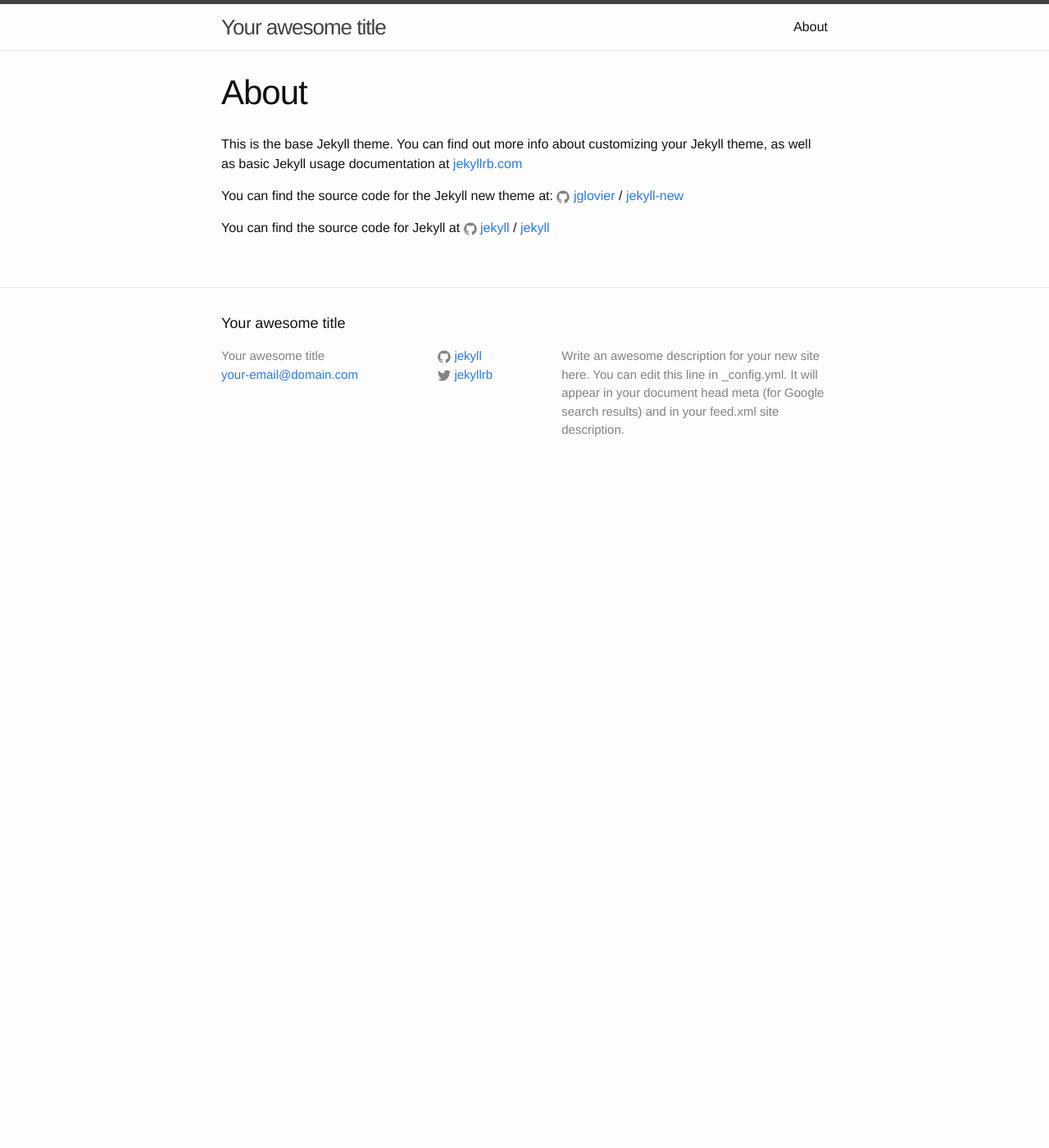
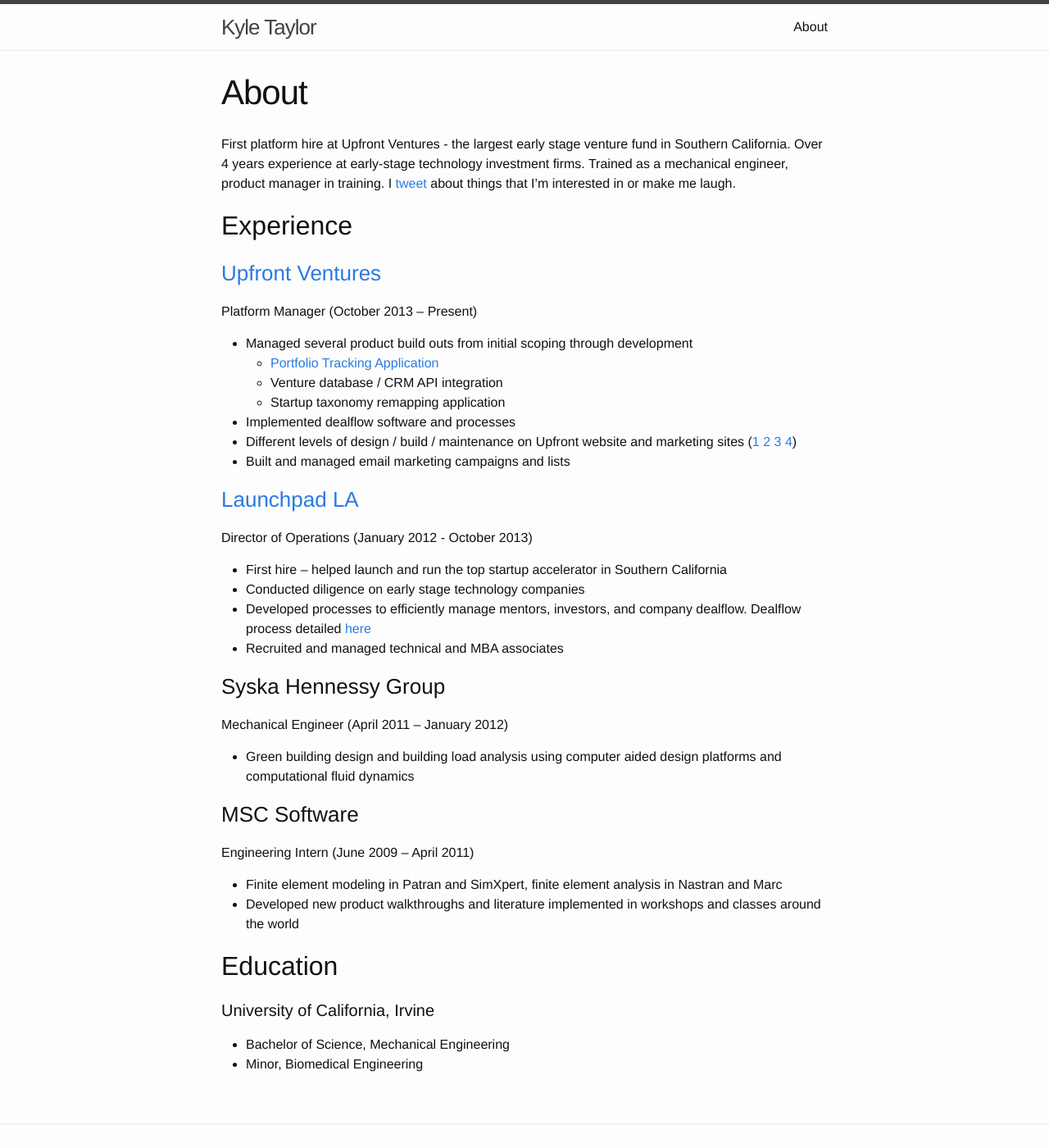
Before and after one commit to kftaylor/kftaylor.github.io, a Jekyll site: the page built from about.md, in a window 1280 px wide and 1400 px high. Shown: the whole window at 82% size. Built offline with Jekyll 4.4.1, drawn with Linux system fonts in a browser that asks for light colours; some of the changed text lies outside the part shown.

```diff
--- a/_config.yml
+++ b/_config.yml
@@ -6,16 +6,14 @@
 # 'jekyll serve'. If you change this file, please restart the server process.
 
 # Site settings
-title: Your awesome title
-email: your-email@domain.com
+title: Kyle Taylor
+email: taylor.k.f@gmail.com
 description: > # this means to ignore newlines until "baseurl:"
-  Write an awesome description for your new site here. You can edit this
-  line in _config.yml. It will appear in your document head meta (for
-  Google search results) and in your feed.xml site description.
+  Los Angeles, CA
 baseurl: "" # the subpath of your site, e.g. /blog
-url: "http://yourdomain.com" # the base hostname & protocol for your site
-twitter_username: jekyllrb
-github_username:  jekyll
+url: "http://kftaylor.github.io/" # the base hostname & protocol for your site
+twitter_username: kftaylor
+github_username:  kftaylor
 
 # Build settings
 markdown: kramdown
--- a/_includes/footer.html
+++ b/_includes/footer.html
@@ -7,8 +7,7 @@
     <div class="footer-col-wrapper">
       <div class="footer-col footer-col-1">
         <ul class="contact-list">
-          <li>{{ site.title }}</li>
-          <li><a href="mailto:{{ site.email }}">{{ site.email }}</a></li>
+          <li>{% include icon-twitter.html username=site.twitter_username %}</li>
         </ul>
       </div>
 
@@ -16,20 +15,20 @@
         <ul class="social-media-list">
           {% if site.github_username %}
           <li>
-            {% include icon-github.html username=site.github_username %}
+            {{ site.description }}
           </li>
           {% endif %}
 
-          {% if site.twitter_username %}
+          <!-- {% if site.twitter_username %}
           <li>
             {% include icon-twitter.html username=site.twitter_username %}
           </li>
-          {% endif %}
+          {% endif %} -->
         </ul>
       </div>
 
       <div class="footer-col footer-col-3">
-        <p>{{ site.description }}</p>
+        <p></p>
       </div>
     </div>
 
--- a/about.md
+++ b/about.md
@@ -4,12 +4,42 @@ title: About
 permalink: /about/
 ---
 
-This is the base Jekyll theme. You can find out more info about customizing your Jekyll theme, as well as basic Jekyll usage documentation at [jekyllrb.com](http://jekyllrb.com/)
+First platform hire at Upfront Ventures - the largest early stage venture fund in Southern California. Over 4 years experience at early-stage technology investment firms. Trained as a mechanical engineer, product manager in training. I <a href="http://twitter.com/kftaylor" target="_blank">tweet</a> about things that I'm interested in or make me laugh.
 
-You can find the source code for the Jekyll new theme at:
-{% include icon-github.html username="jglovier" %} /
-[jekyll-new](https://github.com/jglovier/jekyll-new)
+## Experience
 
-You can find the source code for Jekyll at
-{% include icon-github.html username="jekyll" %} /
-[jekyll](https://github.com/jekyll/jekyll)
+### <a href="http://upfront.com/" target="_blank">Upfront Ventures</a>
+Platform Manager (October 2013 – Present)
+
+ - Managed several product build outs from initial scoping through development
+	 - <a href="https://scene.zeplin.io/project/56de1dda3cf13ff4731e3f2f" target="_blank">Portfolio Tracking Application</a>
+	 - Venture database / CRM API integration
+	 - Startup taxonomy remapping application
+ - Implemented dealflow software and processes
+ - Different levels of design / build / maintenance on Upfront website and marketing sites (<a href="http://insights.upfront.com/" target="_blank">1</a> <a href="http://summit2016.upfront.com/" target="_blank">2</a> <a href="http://summit2015.upfront.com/" target="_blank">3</a> <a href="bothsidesofthetable.com" target="_blank">4</a>)
+ - Built and managed email marketing campaigns and lists
+
+### <a href="http://launchpad.la" target="_blank">Launchpad LA</a>
+Director of Operations (January 2012 - October 2013)
+
+- First hire – helped launch and run the top startup accelerator in Southern California
+- Conducted diligence on early stage technology companies
+- Developed processes to efficiently manage mentors, investors, and company dealflow. Dealflow process detailed <a href="https://zapier.com/blog/applicant-tracking-system/" target="_blank">here</a>
+- Recruited and managed technical and MBA associates
+
+### Syska Hennessy Group
+Mechanical Engineer (April 2011 – January 2012)
+
+- Green building design and building load analysis using computer aided design platforms and computational fluid dynamics
+
+### MSC Software
+Engineering Intern (June 2009 – April 2011)
+
+- Finite element modeling in Patran and SimXpert, finite element analysis in Nastran and Marc
+- Developed new product walkthroughs and literature implemented in workshops and classes around the world
+
+## Education
+
+#### University of California, Irvine
+- Bachelor of Science, Mechanical Engineering
+- Minor, Biomedical Engineering
```
Also changed, not shown: about.html (added, +133 -0 lines), 5 other files.
